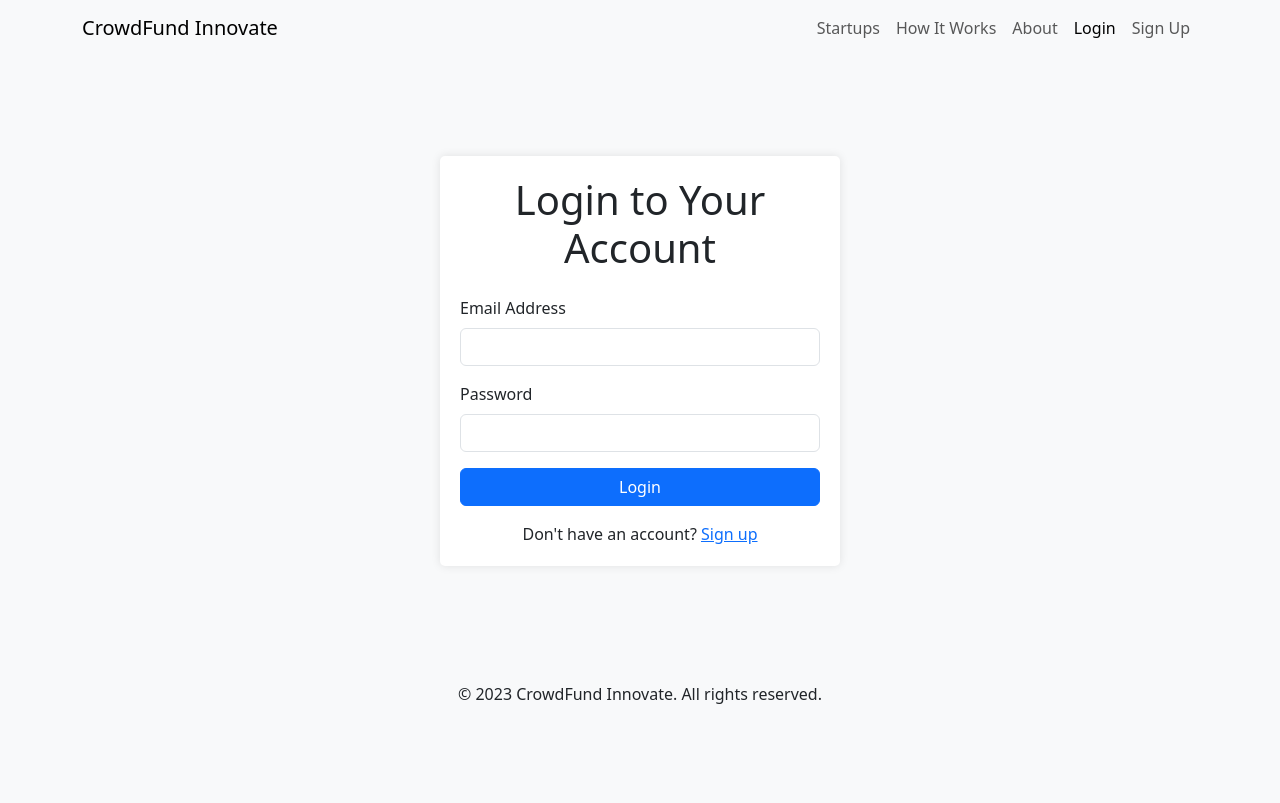
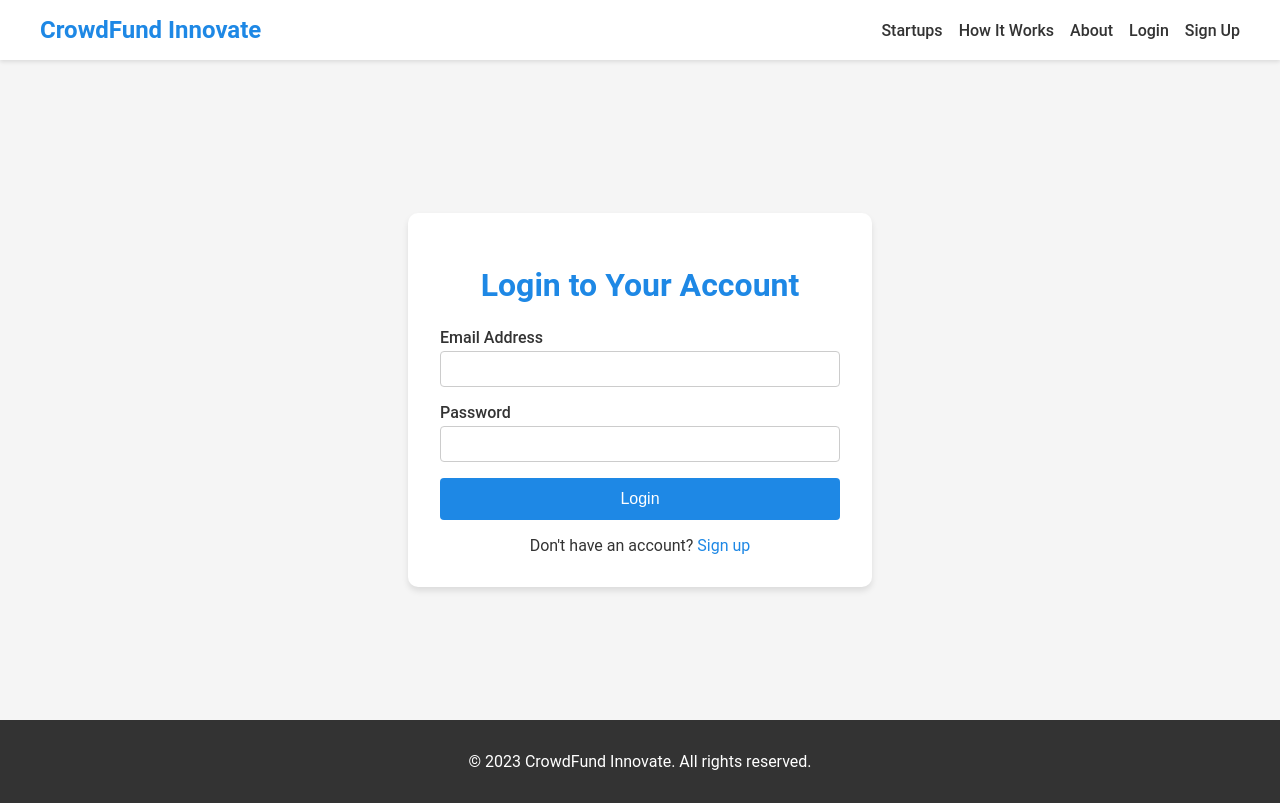
Before and after one commit to arnaudmkonan/crowdfunding, a FastAPI app: page /login in a window 1280 px wide. Before the commit the page ends 704 px from the top, so only its background shows below. Run offline with FastAPI, Linux system fonts and the light colour scheme; some libraries are stand-ins or nearby versions.

Commit message:
feat: update login page to match signup styling

```diff
--- a/app/templates/login.html
+++ b/app/templates/login.html
@@ -4,83 +4,191 @@
     <meta charset="UTF-8">
     <meta name="viewport" content="width=device-width, initial-scale=1.0">
     <title>Login - CrowdFund Innovate</title>
-    <link href="https://cdn.jsdelivr.net/npm/bootstrap@5.3.0-alpha1/dist/css/bootstrap.min.css" rel="stylesheet">
-    <link rel="stylesheet" href="https://cdn.jsdelivr.net/npm/bootstrap-icons@1.7.2/font/bootstrap-icons.css">
     <style>
+        :root {
+            --primary-color: #1e88e5;
+            --secondary-color: #ff9800;
+            --text-color: #333;
+            --bg-color: #f5f5f5;
+            --error-color: #f44336;
+            --success-color: #4caf50;
+        }
+
         body {
-            background-color: #f8f9fa;
+            font-family: 'Roboto', sans-serif;
+            margin: 0;
+            padding: 0;
+            background-color: var(--bg-color);
+            color: var(--text-color);
         }
+
+        .container {
+            max-width: 1200px;
+            margin: 0 auto;
+            padding: 0 20px;
+        }
+
+        header {
+            background-color: #fff;
+            box-shadow: 0 2px 4px rgba(0,0,0,0.1);
+            position: fixed;
+            width: 100%;
+            top: 0;
+            z-index: 1000;
+        }
+
+        nav {
+            display: flex;
+            justify-content: space-between;
+            align-items: center;
+            padding: 1rem 0;
+        }
+
+        .logo {
+            font-size: 1.5rem;
+            font-weight: bold;
+            color: var(--primary-color);
+        }
+
+        .nav-links {
+            display: flex;
+            gap: 1rem;
+        }
+
+        .nav-links a {
+            text-decoration: none;
+            color: var(--text-color);
+            font-weight: 500;
+        }
+
+        main {
+            padding-top: 80px;
+            min-height: calc(100vh - 160px);
+            display: flex;
+            align-items: center;
+            justify-content: center;
+        }
+
         .login-container {
+            background-color: #fff;
+            border-radius: 10px;
+            box-shadow: 0 4px 6px rgba(0,0,0,0.1);
+            padding: 2rem;
+            width: 100%;
             max-width: 400px;
-            margin: 100px auto;
-            padding: 20px;
-            background-color: #ffffff;
-            border-radius: 5px;
-            box-shadow: 0 0 10px rgba(0, 0, 0, 0.1);
+        }
+
+        h1 {
+            text-align: center;
+            color: var(--primary-color);
+            margin-bottom: 1.5rem;
+        }
+
+        form {
+            display: flex;
+            flex-direction: column;
+            gap: 1rem;
+        }
+
+        .form-group {
+            display: flex;
+            flex-direction: column;
+        }
+
+        label {
+            font-weight: 500;
+            margin-bottom: 0.25rem;
+        }
+
+        input {
+            padding: 0.5rem;
+            border: 1px solid #ccc;
+            border-radius: 4px;
+            font-size: 1rem;
+        }
+
+        button {
+            background-color: var(--primary-color);
+            color: #fff;
+            border: none;
+            padding: 0.75rem;
+            border-radius: 4px;
+            font-size: 1rem;
+            cursor: pointer;
+            transition: background-color 0.3s ease;
+        }
+
+        button:hover {
+            background-color: #1565c0;
+        }
+
+        .error-message {
+            color: var(--error-color);
+            font-size: 0.875rem;
+            margin-top: 0.25rem;
+        }
+
+        .signup-link {
+            text-align: center;
+            margin-top: 1rem;
+        }
+
+        .signup-link a {
+            color: var(--primary-color);
+            text-decoration: none;
+        }
+
+        footer {
+            background-color: #333;
+            color: #fff;
+            text-align: center;
+            padding: 1rem 0;
         }
     </style>
 </head>
 <body>
     <header>
-        <nav class="navbar navbar-expand-lg navbar-light bg-light">
         <div class="container">
-                <a class="navbar-brand" href="/">CrowdFund Innovate</a>
-                <button class="navbar-toggler" type="button" data-bs-toggle="collapse" data-bs-target="#navbarNav" aria-controls="navbarNav" aria-expanded="false" aria-label="Toggle navigation">
-                    <span class="navbar-toggler-icon"></span>
-                </button>
-                <div class="collapse navbar-collapse" id="navbarNav">
-                    <ul class="navbar-nav ms-auto">
-                        <li class="nav-item">
-                            <a class="nav-link" href="/startups">Startups</a>
-                        </li>
-                        <li class="nav-item">
-                            <a class="nav-link" href="/how-it-works">How It Works</a>
-                        </li>
-                        <li class="nav-item">
-                            <a class="nav-link" href="/about">About</a>
-                        </li>
-                        <li class="nav-item">
-                            <a class="nav-link active" href="/login">Login</a>
-                        </li>
-                        <li class="nav-item">
-                            <a class="nav-link" href="/signup">Sign Up</a>
-                        </li>
-                    </ul>
-                </div>
+            <nav>
+                <div class="logo">CrowdFund Innovate</div>
+                <div class="nav-links">
+                    <a href="/startups">Startups</a>
+                    <a href="/how-it-works">How It Works</a>
+                    <a href="/about">About</a>
+                    <a href="/login">Login</a>
+                    <a href="/signup">Sign Up</a>
                 </div>
             </nav>
+        </div>
     </header>
 
     <main>
-        <div class="container">
         <div class="login-container">
-                <h1 class="text-center mb-4">Login to Your Account</h1>
+            <h1>Login to Your Account</h1>
             <form id="login-form">
-                    <div class="mb-3">
-                        <label for="email" class="form-label">Email Address</label>
-                        <input type="email" class="form-control" id="email" name="email" required>
+                <div class="form-group">
+                    <label for="email">Email Address</label>
+                    <input type="email" id="email" name="email" required>
                 </div>
-                    <div class="mb-3">
-                        <label for="password" class="form-label">Password</label>
-                        <input type="password" class="form-control" id="password" name="password" required>
+                <div class="form-group">
+                    <label for="password">Password</label>
+                    <input type="password" id="password" name="password" required>
                 </div>
-                    <button type="submit" class="btn btn-primary w-100">Login</button>
+                <button type="submit">Login</button>
             </form>
-                <div id="error-message" class="text-danger mt-3"></div>
-                <div class="text-center mt-3">
+            <div id="error-message" class="error-message"></div>
+            <div class="signup-link">
                 Don't have an account? <a href="/signup">Sign up</a>
-                </div>
             </div>
         </div>
     </main>
 
-    <footer class="bg-light text-center py-3 mt-5">
+    <footer>
         <div class="container">
             <p>&copy; 2023 CrowdFund Innovate. All rights reserved.</p>
         </div>
     </footer>
 
-    <script src="https://cdn.jsdelivr.net/npm/bootstrap@5.3.0-alpha1/dist/js/bootstrap.bundle.min.js"></script>
     <script>
         const form = document.getElementById('login-form');
         const errorMessage = document.getElementById('error-message');
```
Lines whose indentation alone changed are shown as unchanged.
